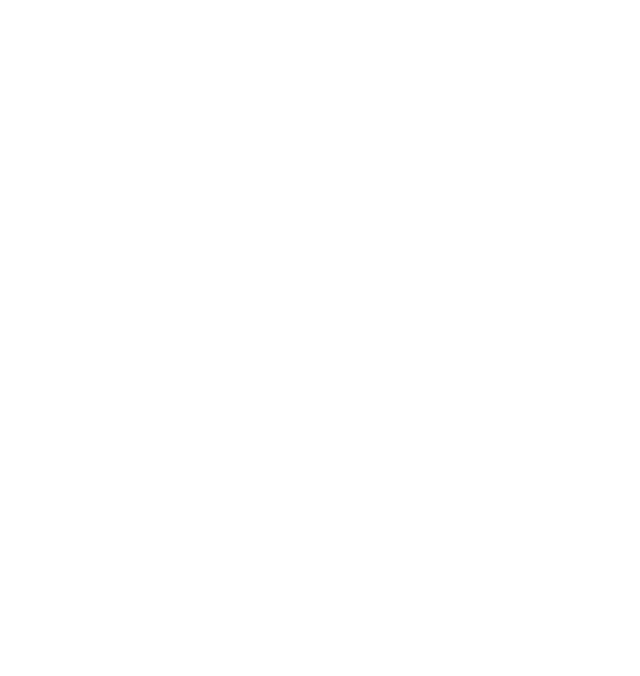
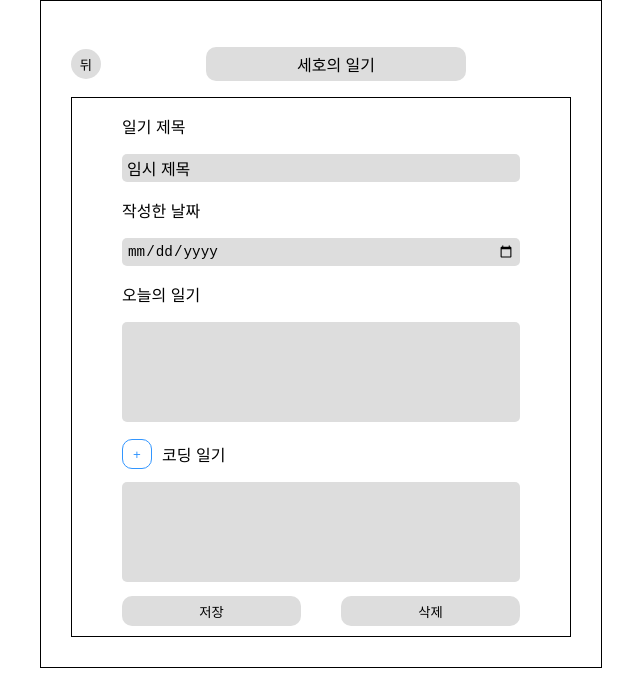
Before and after one commit to BlackMoreCode/MiniProject, a React (Create React App) app: page /diary in a window 1280 px wide. Before the commit this address had no page. Shown: the top 676 px of the page, without its empty margins (319-959 px from the left). Built offline with nearby package versions, Linux system fonts and the light colour scheme.

Commit message:
김연규 11.28

```diff
--- a/src/App.js
+++ b/src/App.js
@@ -2,6 +2,10 @@
 import { BrowserRouter as Router, Routes, Route } from "react-router-dom";
 import Calendar from "./pages/Calendar";
 import Home from "./pages/Home";
+import Diary from "./pages/Diary";
+import DiaryInsert from "./pages/DiaryInsert";
+import MyPage from "./pages/MyPage";
+import Profile from "./pages/Profile";
 
 function App() {
   return (
@@ -9,6 +13,10 @@
       <Routes>
         <Route path="/" element={<Calendar />} />
         <Route path="/home" element={<Home />} />
+        <Route path="/diary" element={<Diary />} />
+        <Route path="/diaryInsert" element={<DiaryInsert />} />
+        <Route path="/mypage" element={<MyPage />} />
+        <Route path="/profile" element={<Profile />} />
       </Routes>
     </Router>
   );
--- /dev/null
+++ b/src/components/ProfileComponent.jsx
@@ -0,0 +1,43 @@
+import styled from "styled-components";
+
+export const Container = styled.div`
+  display: flex;
+  justify-content: center;
+`
+
+export const Div = styled.div`
+  &.phone-container {
+    width: 500px;
+    height: 100%;
+    border: 1px solid black;
+    display: flex;
+    flex-direction: column;
+    padding: 30px;
+  }
+
+  &.diary-header {
+    display: flex;
+    justify-content: space-between;
+    align-items: center;
+  }
+
+  &.diary-header p {
+    width: 50%;
+    background-color: #ddd;
+    padding: 5px;
+    text-align: center;
+    border-radius: 10px;
+  }
+
+  &.diary-header button {
+    border: none;
+    width: 30px;
+    height: 30px;
+    background-color: #ddd;
+    border-radius: 100%;
+  }
+`
+
+export const Form = styled.form`
+
+`
--- a/src/components/diaryComponent.jsx
+++ b/src/components/diaryComponent.jsx
@@ -9,15 +9,111 @@
   &.phone-container {
     width: 500px;
     height: 100%;
-    border: 2px solid black;
+    border: 1px solid black;
     display: flex;
     flex-direction: column;
+    padding: 30px;
   }
 
-  &.phone-header {
+  &.diary-header {
     display: flex;
-
+    justify-content: space-between;
+    align-items: center;
   }
 
+  &.diary-header p {
+    width: 50%;
+    background-color: #ddd;
+    padding: 5px;
+    text-align: center;
+    border-radius: 10px;
+  }
 
+  &.diary-header button {
+    border: none;
+    width: 30px;
+    height: 30px;
+    background-color: #ddd;
+    border-radius: 100%;
+  }
 `
+
+export const Form = styled.form`
+  border: 1px solid black;
+  padding: 0 10%;
+  .diary-title {
+    width: 100%;
+    border: none;
+    border-radius: 5px;
+    background-color: #ddd;
+    padding: 5px;
+    font-size: 1em;
+    box-sizing: border-box;
+  }
+  .diary-date {
+    width: 100%;
+    border: none;
+    border-radius: 5px;
+    background-color: #ddd;
+    padding: 5px;
+    font-size: 1.1em;
+    box-sizing: border-box;
+  }
+  .diary-desc {
+    width: 100%;
+    min-height: 100px;
+    border: none;
+    border-radius: 5px;
+    background-color: #ddd;
+    padding: 5px;
+    box-sizing: border-box;
+    resize: none;
+    overflow: auto;
+    scrollbar-width: none;
+  }
+  .diary-coding-header {
+    display: flex;
+    align-items: center;
+  }
+  .diary-coding-header button {
+    width: 30px;
+    height: 30px;
+    background-color: transparent;
+    border-radius: 10px;
+    border: 1px solid rgb(50, 150, 255);
+    color: rgb(50, 150, 255);
+    &:hover {
+      background-color: #eee;
+    }
+  }
+  .diary-coding-header p {
+    padding: 0 10px;
+  }
+  .coding-desc {
+    width: 100%;
+    min-height: 100px;
+    border: none;
+    border-radius: 5px;
+    background-color: #ddd;
+    padding: 5px;
+    box-sizing: border-box;
+    resize: none;
+    overflow: auto;
+    scrollbar-width: none;
+  }
+  .buttonBox {
+    display: flex;
+    justify-content: space-between;
+  }
+  .buttonBox button {
+    width: 45%;
+    height: 30px;
+    border: none;
+    border-radius: 10px;
+    margin: 10px 0;
+    background-color: #ddd;
+    &:hover {
+      background-color: #eee;
+    }
+  }
+`
--- /dev/null
+++ b/src/components/homeComponent.jsx
@@ -0,0 +1,106 @@
+import styled from "styled-components";
+
+export const Container = styled.div`
+  display: flex;
+  justify-content: center;
+`
+
+export const Div = styled.div`
+  &.phone-container {
+    width: 500px;
+    height: 100%;
+    border: 1px solid black;
+    display: flex;
+    flex-direction: column;
+  }
+
+  &.phone-header {
+    border: 2px solid red;
+    position: relative;
+    width: 100%;
+    height: 300px;
+  }
+
+  &.phone-headerbar {
+    display: flex;
+    justify-content: space-between;
+    padding: 10px;
+  }
+
+  &.phone-headerRight {
+    display: flex;
+  }
+
+  &.phone-header-theme {
+    display: flex;
+    border: 1px solid blue;
+    height: 100%;
+    justify-content: center;
+    align-items: center;
+  }
+
+  &.phone-header-theme button {
+    font-size: 3rem;
+    border: none;
+    background-color: transparent;
+    padding: 0;
+  }
+
+  &.diary-container {
+    background-color: rgb(225, 235, 255);
+    overflow-y: auto;
+  }
+
+  &.diary-box {
+    background-color: #fff;
+    margin: 0 10px;
+    border-radius: 10px;
+    margin: 10px;
+    .diary-date {
+      font-size: 24px;
+      font-weight: 700;
+      margin: 0;
+      padding: 10px;
+    }
+    .diary-title {
+      font-size: 16px;
+      font-weight: 500;
+      margin: 0;
+      padding: 0 10px;
+    }
+    .diary-desc {
+      margin: 0;
+      padding: 10px;
+    }
+  }
+
+  &.phone-footer {
+    display: flex;
+    justify-content: space-around;
+    padding: 10px;
+  }
+
+  &.menuBox {
+    padding: 0 10%;
+    .linkBox button {
+      width: 100%;
+      height: 50px;
+      margin: 15px 0;
+      text-align: left;
+      padding-left: 15px;
+      font-size: 16px;
+      font-weight: 500;
+    }
+    .backBtn {
+      margin: 15px 0;
+    }
+  }
+`
+
+export const Img1 = styled.img`
+  position: absolute;
+  width: 100%;
+  height: 100%;
+  object-fit: cover;
+  z-index: -1;
+`
--- /dev/null
+++ b/src/pages/Diary.jsx
@@ -0,0 +1,38 @@
+import { Container, Div, Form } from "../components/diaryComponent";
+
+const Diary = (/* 다이어리 번호 받기?? */) => {
+
+
+  return(
+    <Container>
+      <Div className="phone-container">
+        <Div className="diary-header">
+          <button>뒤</button>
+          <p>세호의 일기</p>
+          <div></div>
+        </Div>
+
+        <Form action="#" method="post" className="diary-container">
+          <p className="diary-name">일기 제목</p>
+          <input type="text" name="diary-title" className="diary-title" value="임시 제목" />
+          <p>작성한 날짜</p>
+          <input type="date" name="diary-date" className="diary-date" />
+          <p>오늘의 일기</p>
+          <textarea name="diary-desc" className="diary-desc">
+          </textarea>
+          <div className="diary-coding-header">
+            <button>+</button>
+            <p>코딩 일기</p>
+          </div>
+          <textarea name="coding-desc" className="coding-desc">
+          </textarea>
+          <div className="buttonBox">
+            <button className="saveBtn">저장</button>
+            <button className="dltBtn">삭제</button>
+          </div>
+        </Form>
+      </Div>
+    </Container>
+  );
+};
+export default Diary;
--- /dev/null
+++ b/src/pages/DiaryInsert.jsx
@@ -0,0 +1,38 @@
+import { Container, Div, Form } from "../components/diaryComponent";
+
+const DiaryInsert = (/* 유저 아이디 받기?? */) => {
+
+
+  return(
+    <Container>
+      <Div className="phone-container">
+        <Div className="diary-header">
+          <button>뒤</button>
+          <p>세호의 일기</p>
+          <div></div>
+        </Div>
+
+        <Form action="#" method="post" className="diary-container">
+          <p className="diary-name">일기 제목</p>
+          <input type="text" name="diary-title" className="diary-title" value="임시 제목" />
+          <p>작성한 날짜</p>
+          <input type="date" name="diary-date" className="diary-date" />
+          <p>오늘의 일기</p>
+          <textarea name="diary-desc" className="diary-desc">
+          </textarea>
+          <div className="diary-coding-header">
+            <button>+</button>
+            <p>코딩 일기</p>
+          </div>
+          <textarea name="coding-desc" className="coding-desc">
+          </textarea>
+          <div className="buttonBox">
+            <button className="inputBtn">작성</button>
+            <button className="cancelBtn">취소</button>
+          </div>
+        </Form>
+      </Div>
+    </Container>
+  );
+};
+export default DiaryInsert;
--- /dev/null
+++ b/src/pages/MyPage.jsx
@@ -0,0 +1,34 @@
+import { Container, Div } from "../components/homeComponent";
+
+const MyPage = (/* 유저 아이디 받기?? */) => {
+
+
+  return(
+    <Container>
+      <Div className="phone-container">
+        <Div className="menuBox">
+          <button className="backBtn">뒤</button>
+          <div className="linkBox">
+            <button>회원 정보 확인</button>
+          </div>
+          <div className="linkBox">
+            <button>비밀번호 변경</button>
+          </div>
+          <div className="linkBox">
+            <button>폰트 변경</button>
+          </div>
+          <div className="linkBox">
+            <button>테마 변경</button>
+          </div>
+          <div className="linkBox">
+            <button>배너 이미지 변경</button>
+          </div>
+          <div className="linkBox">
+            <button>알림 사운드 변경</button>
+          </div>
+        </Div>
+      </Div>
+    </Container>
+  );
+};
+export default MyPage;
--- a/src/pages/Profile.jsx
+++ b/src/pages/Profile.jsx
@@ -0,0 +1,31 @@
+import { Container, Div, Form } from "../components/ProfileComponent";
+
+const Profile = (/* 유저 아이디 받기?? */) => {
+
+
+  return(
+    <Container>
+      <Div className="phone-container">
+        <Div className="diary-header">
+          <button>뒤</button>
+          <p>회원 정보 수정</p>
+          <div></div>
+        </Div>
+
+        <Form action="#" method="post" className="profile-container">
+          <p>아이디</p>
+          <input type="text" name="profile-id" className="profile-id" value="아이디" />
+          <p>비밀번호</p>
+          <input type="password" name="profile-pw" className="profile-pw" value="비밀번호" />
+          <p>비밀번호 확인</p>
+          <input type="password" name="profile-pwCheck" className="profile-pwCheck" value="비밀번호" />
+          <p>이메일</p>
+          <input type="email" name="profile-email" className="profile-email" value="이메일" />
+          <p>닉네임</p>
+          <input type="text" name="profile-nickname" className="profile-nickname" value="닉네임" />
+        </Form>
+      </Div>
+    </Container>
+  );
+};
+export default Profile;
```
Also changed, not shown: src/pages/Home.jsx (+28 -21 lines), src/images/theme1.jpg (added).
